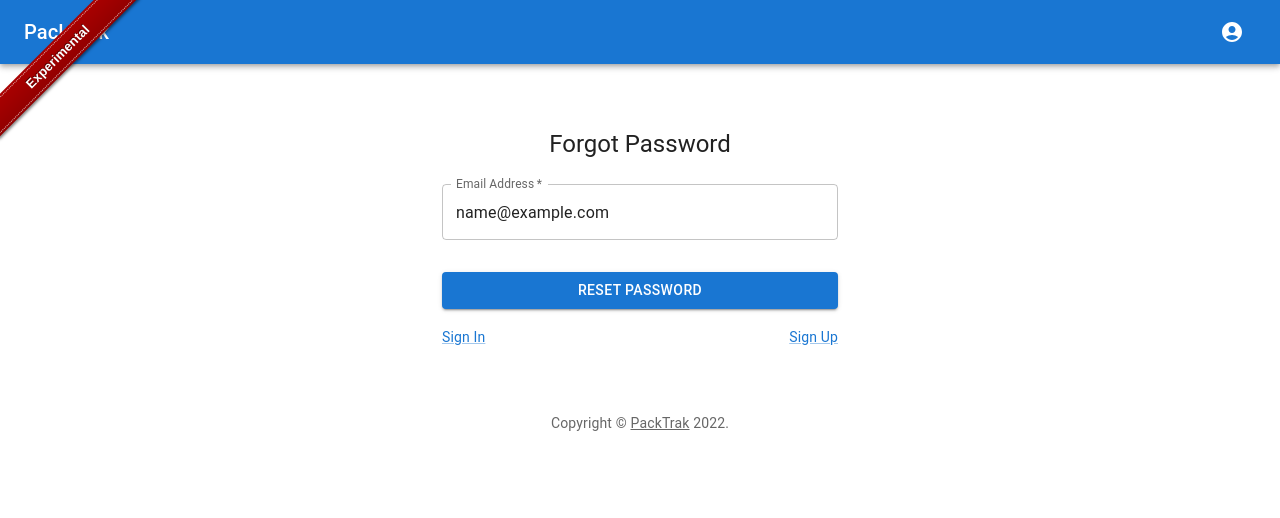
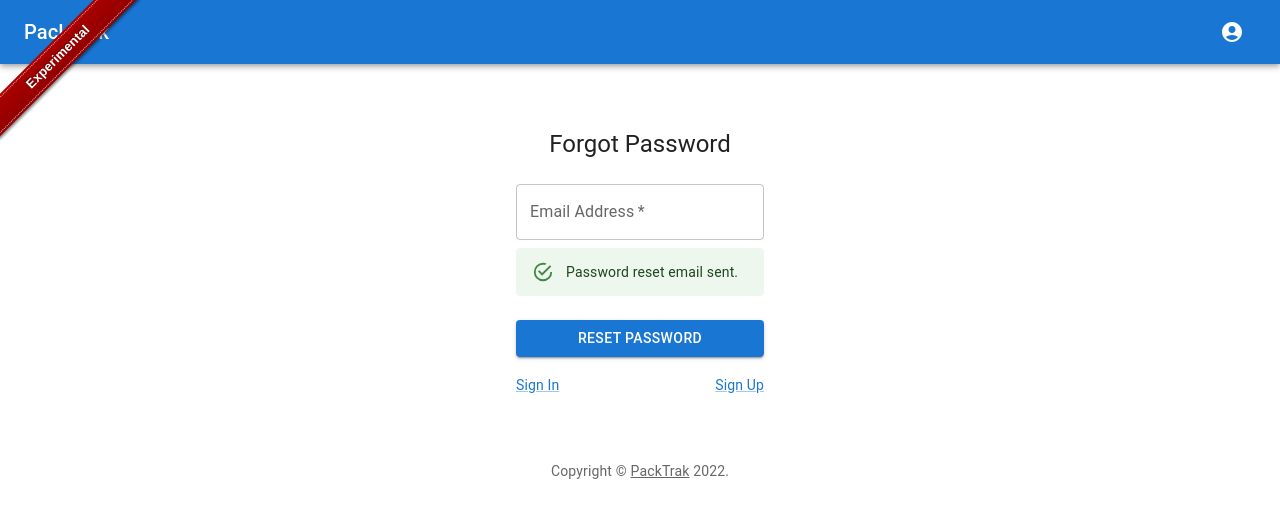
Before and after one commit to petele/packtrak, a React (Create React App) app: page /forgot in a window 1280 px wide. Both pictures are taken after typing "name@example.com" into the empty fields and a click on the button "RESET PASSWORD". Shown: the top 518 px of the page. Built offline with nearby package versions, Linux system fonts and the light colour scheme; no server answers.

Commit message:
forgot w/alert

```diff
--- a/src/views/Forgot.js
+++ b/src/views/Forgot.js
@@ -1,6 +1,7 @@
 import * as React from 'react';
 
 import {
+  Alert,
   Box,
   Button,
   Container,
@@ -17,13 +18,21 @@ import { resetPassword } from '../helpers/fbHelper';
 export default function Forgot() {
   document.title = `Forgot Password - PackTrak`;
 
+  const [email, setEmail] = React.useState('');
+  const [resetDone, setResetDone] = React.useState(false);
+
 
   const handleSubmit = (event) => {
     event.preventDefault();
-    const data = new FormData(event.currentTarget);
-    const email = data.get('email');
-    console.log('forgot password', email);
     resetPassword(email);
+    setEmail('');
+    setResetDone(true);
+  };
+
+  const handleChange = (event) => {
+    const target = event.target;
+    const value = target.value;
+    setEmail(value);
   };
 
   return (
@@ -46,11 +55,17 @@ export default function Forgot() {
               fullWidth
               id="email"
               type="email"
+              inputMode="email"
               label="Email Address"
               name="email"
               autoComplete="email"
               autoFocus
+              value={email}
+              onChange={handleChange}
             />
+            {resetDone && (
+              <Alert severity="success">Password reset email sent.</Alert>
+            )}
             <Button
               type="submit"
               fullWidth
```
